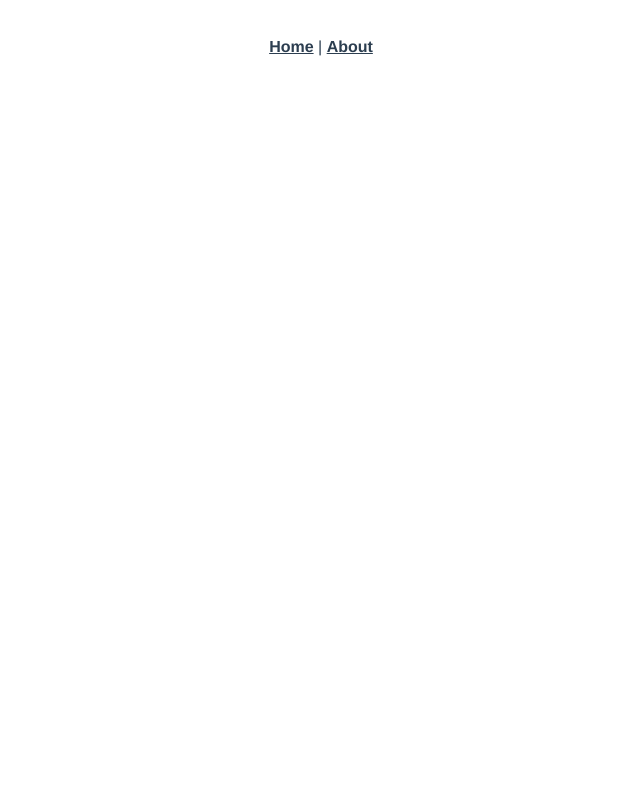
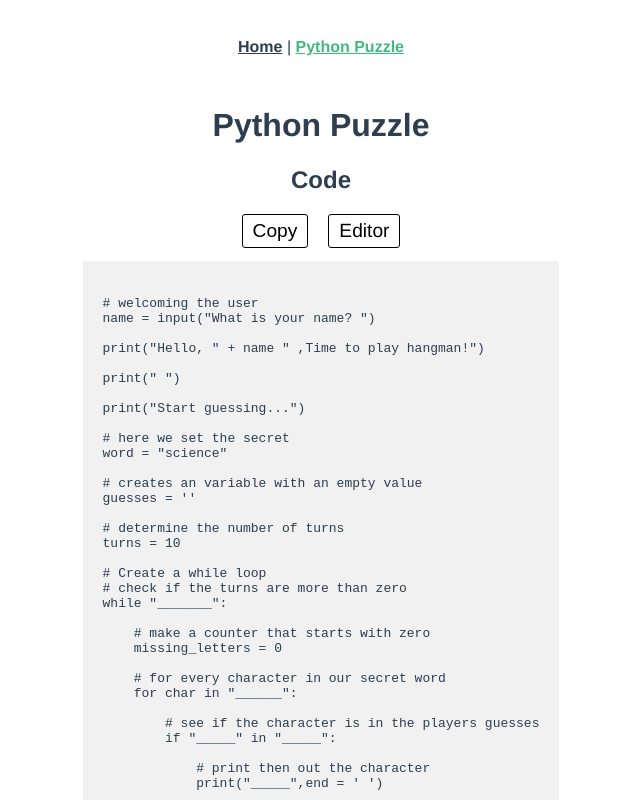
Before and after one commit to recurn/geering-up-workshops, a Vue app: page /pythonpuzzle in a window 1280 px wide. Before the commit this address had no page. Shown: the top 800 px of the page, without its empty margins (319-959 px from the left). Built offline with nearby package versions, Linux system fonts and the light colour scheme.

Commit message:
Python Puzzle - Code added - Prettier Code - Copy, editor buttons

```diff
--- a/public/index.html
+++ b/public/index.html
@@ -5,11 +5,13 @@
     <meta http-equiv="X-UA-Compatible" content="IE=edge">
     <meta name="viewport" content="width=device-width,initial-scale=1.0">
     <link rel="icon" href="<%= BASE_URL %>favicon.ico">
-    <title><%= htmlWebpackPlugin.options.title %></title>
+    <script src="https://cdn.jsdelivr.net/gh/google/code-prettify@master/loader/run_prettify.js"></script>
+
+    <title>Geering Up Workshops</title>
   </head>
   <body>
     <noscript>
-      <strong>We're sorry but <%= htmlWebpackPlugin.options.title %> doesn't work properly without JavaScript enabled. Please enable it to continue.</strong>
+      <strong>We're sorry but Geering Up Workshops doesn't work properly without JavaScript enabled. Please enable it to continue.</strong>
     </noscript>
     <div id="app"></div>
     <!-- built files will be auto injected -->
--- a/src/App.vue
+++ b/src/App.vue
@@ -1,7 +1,7 @@
 <template>
   <div id="nav">
     <router-link to="/">Home</router-link> |
-    <router-link to="/about">About</router-link>
+    <router-link to="/pythonpuzzle">Python Puzzle</router-link>
   </div>
   <router-view/>
 </template>
--- a/src/router/index.js
+++ b/src/router/index.js
@@ -1,11 +1,17 @@
 import { createRouter, createWebHistory } from 'vue-router'
 import Home from '../views/Home.vue'
+import PythonPuzzle from '../views/PythonPuzzle'
 
 const routes = [
   {
     path: '/',
     name: 'Home',
     component: Home
+  },
+  {
+    path: '/pythonpuzzle',
+    name: 'Python Puzzle',
+    component: PythonPuzzle
   },
   {
     path: '/about',
--- /dev/null
+++ b/src/views/PythonPuzzle.vue
@@ -0,0 +1,130 @@
+<template>
+  <h1>Python Puzzle</h1>
+  <h2>Code</h2>
+  <div class="copy-nav">
+    <button @click="copy">Copy</button>
+    <a href="https://codecollab.io" target="blank">Editor</a>
+  </div>
+
+  <code>
+    <pre class="prettyprint lang-py code-block">
+
+# welcoming the user
+name = input("What is your name? ")
+
+print("Hello, " + name " ,Time to play hangman!")
+
+print(" ")
+
+print("Start guessing...")
+
+# here we set the secret
+word = "science"
+
+# creates an variable with an empty value
+guesses = ''
+
+# determine the number of turns
+turns = 10
+
+# Create a while loop
+# check if the turns are more than zero
+while "_______":
+
+    # make a counter that starts with zero
+    missing_letters = 0
+
+    # for every character in our secret word
+    for char in "______":
+
+        # see if the character is in the players guesses
+        if "_____" in "_____":
+
+            # print then out the character
+            print("_____",end = ' ')
+
+        else:
+
+            # if not found, print a dash
+            print("_",end = ' ')
+
+            # and increase the failed counter with one
+            missing_letters = "____ _____"
+
+    # if missing_letters is equal to zero
+    # print You Won
+    if missing_letters == 0:
+        print("You won")
+        # exit the script
+        "_____"
+
+    # ask the user go guess a character
+    guess = input("guess a character:")
+
+    # set the players guess to guesses
+    guesses += "_____"
+
+    # if the guess is not found in the secret word
+    if "____" not in "_____":
+        # turns counter decreases with 1 (now 9)
+        turns = "___ ___"
+
+        # print wrong
+        print("Wrong")
+
+    # how many turns are left
+    print("You have", + turns, 'more guesses')
+
+    # if the turns are equal to zero
+    if turns == 0:
+        # print "You Lose"
+        print("You Lose")
+        "______"
+
+    </pre>
+  </code>
+</template>
+
+<script>
+  export default {
+    methods: {
+      copy() {
+        let text = document.getElementsByClassName("code-block")[0].textContent;
+
+        //This will not work for anyone using IE. They will have to copy it manually.
+        navigator.clipboard.writeText(text).then(
+          () => {
+            alert("Code has been copied!");
+          },
+          () => {
+            alert("ERROR. Code not copied!");
+          }
+        );
+      },
+    },
+  };
+</script>
+
+<style>
+  .copy-nav button,
+  .copy-nav a {
+    display: inline-block;
+    padding: 5px 10px;
+    margin: auto 10px;
+    text-decoration: none;
+    color: black;
+    font-size: 1.2rem;
+    background: none;
+    border-radius: 3px;
+    border: 1px solid black;
+  }
+  code {
+    display: inline-block;
+    margin: auto;
+  }
+  pre {
+    padding: 20px !important;
+    background: #f1f1f1;
+    text-align: left;
+  }
+</style>
```
